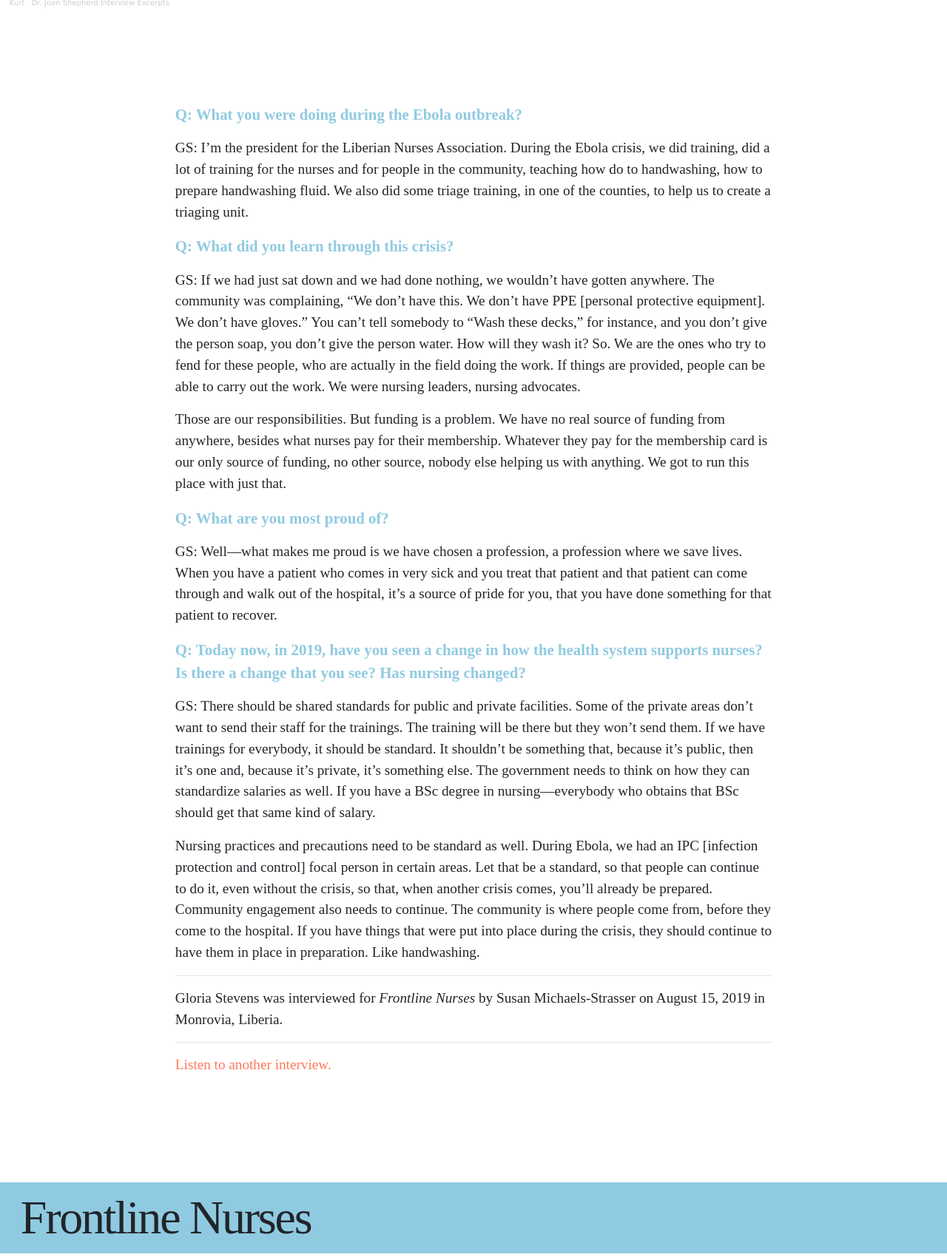
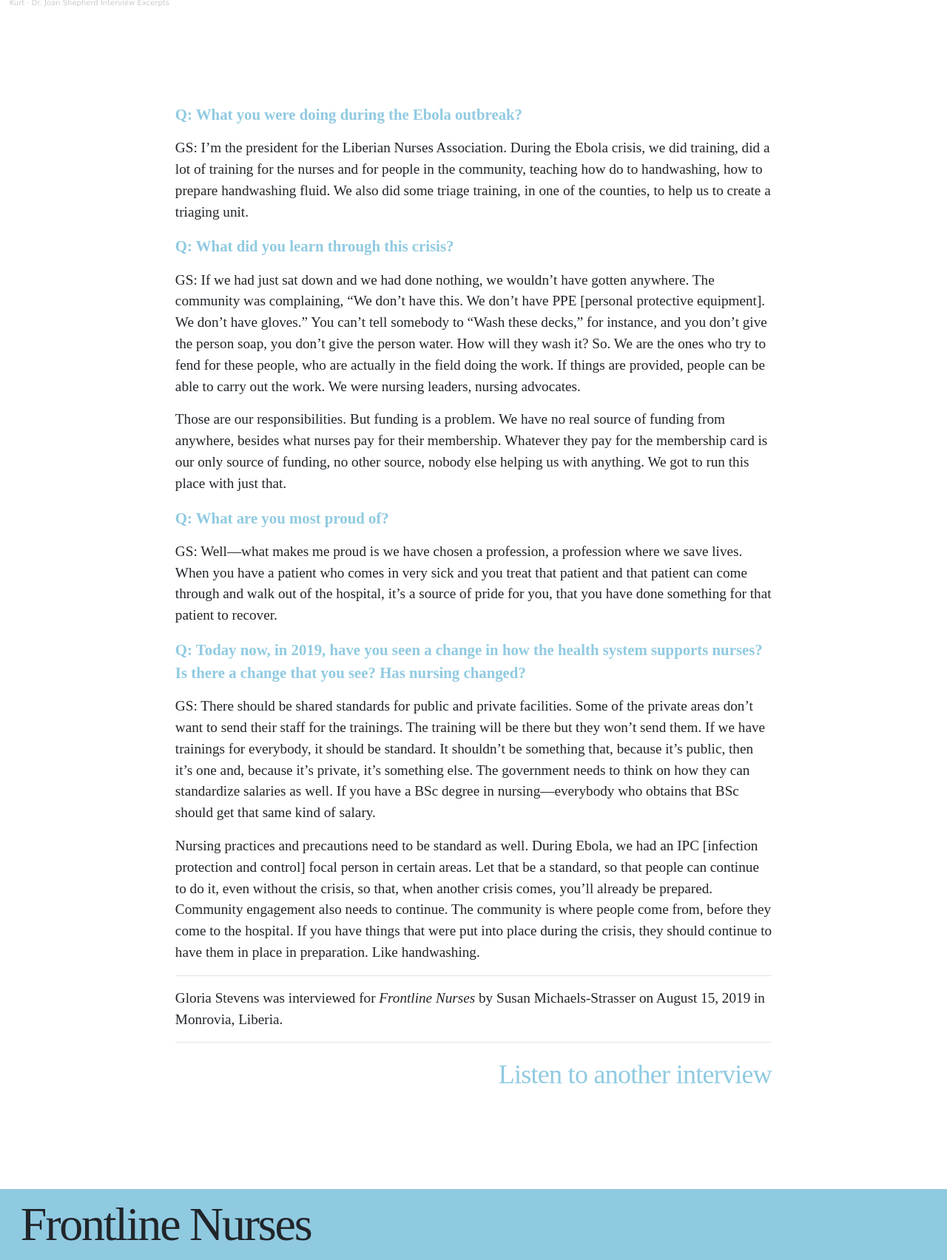
Before and after one commit to elotroalex/frontlines, a Jekyll site: the page built from _frontlines/n16.md, in a window 1280 px wide, cut to the strip 1088-2792 px from the top of the page. Shown: the whole strip at 74% size. Built offline with Jekyll 4.4.1, drawn with Linux system fonts in a browser that asks for light colours; some web fonts are replaced.

Commit message:
added navigation button to item bottom

```diff
--- a/_layouts/generic_collection_item.html
+++ b/_layouts/generic_collection_item.html
@@ -52,7 +52,7 @@
 
     <hr>
 
-    <p><a href="{{site.baseurl}}/ebola/collection/" alt="Listen to another interview">Listen to another interview.</a></p>
+   <a href="{{site.baseurl}}/ebola/collection/" class="menu-button" alt="Listen to another interview">Listen to another interview</a></p>
     </div>
   </div>
 
--- a/_sass/_frontlines.scss
+++ b/_sass/_frontlines.scss
@@ -35,7 +35,7 @@
 }
 
 a:hover {
-  color: $accent-light;
+  color: $neutral;
   text-decoration: none;
 }
 
--- a/assets/styles.scss
+++ b/assets/styles.scss
@@ -36,7 +36,11 @@
 $bg-color:        #fff;
 $neutral:         #eae7de;
 $accent-light:    #90CAE1;
-$accent-dark:     #FF785C;
+$accent-dark:     #90CAE1;
+
+// #0776A0;
+
+
 
 /* viewport sizes */
 
```
Also changed, not shown: _includes/excerpts/n04.md (+1 -0 lines).
